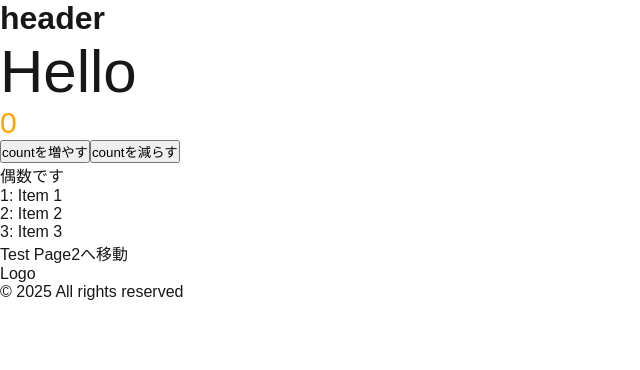
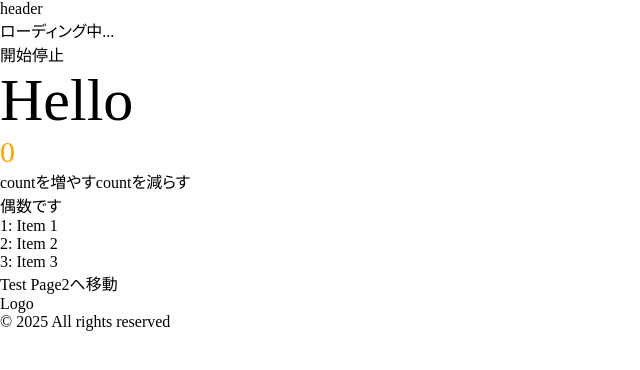
Before and after one commit to kobitoDevelopment/Next-js, a Next.js app: page /test in a window 1280 px wide. Shown: the top 370 px of the page, without its empty margins (0-640 px from the left). Built offline with nearby package versions, Linux system fonts and the light colour scheme.

Commit message:
Add files via upload

```diff
--- /dev/null
+++ b/src/app/components/test/loading/MyLoading.tsx
@@ -0,0 +1,13 @@
+"use client";
+import { useLoading } from "@/app/context/LoadingContext";
+
+export default function MyLoading() {
+  const { isLoading, startLoading, stopLoading } = useLoading();
+  return (
+    <div>
+      <p>{isLoading ? "ローディング中..." : "完了！"}</p>
+      <button onClick={startLoading}>開始</button>
+      <button onClick={stopLoading}>停止</button>
+    </div>
+  );
+}
--- /dev/null
+++ b/src/app/context/LoadingContext.tsx
@@ -0,0 +1,67 @@
+"use client";
+import { createContext, useContext, useState, ReactNode } from "react";
+
+// 型定義
+type LoadingContextType = {
+  isLoading: boolean;
+  startLoading: () => void;
+  stopLoading: () => void;
+};
+
+/* Context を作成
+ *  Context とは...
+ *  アプリ内で、あるデータをどこでも参照できるようにする仕組み
+ *  createContext() で Context を作成する(事前に用意した型を指定)
+ */
+const LoadingContext = createContext<LoadingContextType | undefined>(undefined);
+
+/* Providerを作成
+ * Provider とは ...
+ * Context を使うためには、「どの範囲でこのデータを使うか」を定義する必要がある
+ * Providerは「このコンポーネント以下では Context のデータが使える」という範囲を決める
+ * この Provider で囲んだコンポーネント以下で Context の値を使える
+ */
+export const LoadingProvider = ({ children }: { children: ReactNode }) => {
+  // useState を使ってローディング状態を管理
+  const [isLoading, setIsLoading] = useState(true);
+
+  // ローディング開始関数（isLoading を true にする）
+  const startLoading = () => setIsLoading(true);
+  // ローディング終了関数（isLoading を false にする）
+  const stopLoading = () => setIsLoading(false);
+
+  return (
+    // ContextProvider を定義し、valueにisLoadingと操作関数を渡す
+    <LoadingContext.Provider value={{ isLoading, startLoading, stopLoading }}>
+      {/*
+       *<LoadingContext.Provider>をJSX(TSX)内で使うことで、LoadingContextの値を提供するProvider を作成し、
+       *この Provider で囲んだコンポーネント（children）に isLoading, startLoading, stopLoading の値を渡せるようにする
+       * 例(以下のような状況)
+       * <LoadingProvider>
+       *   <MyComponent1 />
+       *   <MyComponent2 />
+       *    ...
+       * </LoadingProvider>
+       */}
+      {children}
+    </LoadingContext.Provider>
+  );
+};
+
+// カスタムフックを作成（useContext を使って Context の値を取得）
+export const useLoading = () => {
+  // Context の値を取得
+  const context = useContext(LoadingContext);
+  /* Provider の外で useLoading() を使った場合にエラーを出す
+   * Provider の外とは？
+   * LoadingProviderで囲まれていない場所
+   * useContext(LoadingContext) を使うとLoadingContext.Providerのvalueを取得するが、
+   * LoadingProviderで囲んでいないとvalueが存在せずundefinedになる
+   * undefinedのまま進むとエラーの原因になるため、ここでthrow new Error()を出す
+   */
+  if (!context) {
+    throw new Error("useLoading must be used within a LoadingProvider");
+  }
+  // useLoading() を使ったコンポーネントで isLoading, startLoading, stopLoading を利用可能
+  return context;
+};
--- a/src/app/globals.css
+++ b/src/app/globals.css
@@ -1,42 +1,181 @@
-:root {
-  --background: #ffffff;
-  --foreground: #171717;
+/* App全体で適用されるCSS */
+
+/* Reset  + Base */
+html {
+  block-size: 100%;
+  -webkit-text-size-adjust: none;
+  interpolate-size: allow-keywords;
 }
 
-@media (prefers-color-scheme: dark) {
-  :root {
-    --background: #0a0a0a;
-    --foreground: #ededed;
+body {
+  min-height: 100vh;
+  overflow-wrap: anywhere;
+  line-break: strict;
+  word-break: normal;
+  font-weight: 400;
+  font-feature-settings: "palt";
+  color: #000;
+  background-color: #fff;
+}
+
+@media all and (-ms-high-contrast: none) {
+  body {
+    width: 100%;
   }
 }
 
-html,
-body {
-  max-width: 100vw;
-  overflow-x: hidden;
-}
-
-body {
-  color: var(--foreground);
-  background: var(--background);
-  font-family: Arial, Helvetica, sans-serif;
-  -webkit-font-smoothing: antialiased;
-  -moz-osx-font-smoothing: grayscale;
+.wrap {
+  width: 100%;
+  margin: 0 auto;
+  max-width: 1920px;
 }
 
 * {
+  margin: 0;
+  padding: 0;
+  line-height: calc(0.25rem + 1em + 0.25rem);
+  letter-spacing: 0;
+  font: inherit;
+  font-variant-numeric: tabular-nums;
+  vertical-align: baseline;
+  border: 0;
+  min-width: 0;
+  min-height: 0;
+}
+*,
+::before,
+::after {
   box-sizing: border-box;
-  padding: 0;
-  margin: 0;
+}
+article,
+aside,
+details,
+figcaption,
+figure,
+footer,
+header,
+hgroup,
+menu,
+nav,
+section {
+  display: block;
+}
+ol,
+ul {
+  list-style: none;
+}
+blockquote,
+q {
+  quotes: none;
+}
+blockquote:before,
+blockquote:after,
+q:before,
+q:after {
+  content: "";
+  content: none;
+}
+table {
+  border-collapse: collapse;
+  border-spacing: 0;
 }
 
 a {
-  color: inherit;
+  text-decoration: none;
+  color: #000;
+}
+a:hover {
   text-decoration: none;
 }
+img {
+  vertical-align: bottom;
+  max-width: 100%;
+  height: auto;
+}
+select,
+input,
+textarea,
+button {
+  vertical-align: middle;
+  background-color: transparent;
+  outline: 0px;
+  color: #000;
+}
+select,
+input,
+textarea {
+  border: 1px solid #000;
+}
 
-@media (prefers-color-scheme: dark) {
-  html {
-    color-scheme: dark;
+input[type="radio"],
+input[type="checkbox"] {
+  -moz-appearance: none;
+  -webkit-appearance: none;
+  appearance: none;
+}
+
+input[type="file"] {
+  position: absolute;
+  width: 1px;
+  height: 1px;
+  clip: rect(0, 0, 0, 0);
+}
+
+progress {
+  position: absolute;
+  width: 1px;
+  height: 1px;
+  clip: rect(0, 0, 0, 0);
+}
+
+input[type="checkbox"] {
+  position: relative;
+  display: inline-block;
+  width: 1rem;
+  aspect-ratio: 1/1;
+  margin-right: calc(1rem / 4);
+  border: 1px solid var(--colorBlack1);
+  border-radius: calc(1rem / 4);
+  vertical-align: middle;
+  cursor: pointer;
+  &:checked {
+    &:before {
+      content: "";
+      position: absolute;
+      top: 50%;
+      left: 50%;
+      width: 70%;
+      aspect-ratio: 2/1;
+      border-left: 2px solid var(--colorBlack1);
+      border-bottom: 2px solid var(--colorBlack1);
+      translate: -50% -50%;
+      rotate: -45deg;
+    }
   }
 }
+
+input[type="radio"] {
+  position: relative;
+  display: inline-block;
+  width: 1rem;
+  aspect-ratio: 1/1;
+  margin-right: calc(1rem / 4);
+  border: 1px solid var(--colorBlack1);
+  border-radius: 50%;
+  background-color: var(--colorWhite1);
+  vertical-align: middle;
+  cursor: pointer;
+  &:checked {
+    &:before {
+      content: "";
+      position: absolute;
+      top: 50%;
+      left: 50%;
+      width: 50%;
+      aspect-ratio: 1/1;
+      translate: -50% -50%;
+      border-radius: 50%;
+      background-color: var(--colorBlack1);
+    }
+  }
+}
--- a/src/app/layout.tsx
+++ b/src/app/layout.tsx
@@ -1,31 +1,24 @@
-import type { Metadata } from "next";
-import { Geist, Geist_Mono } from "next/font/google";
+"use client";
+import { useEffect } from "react";
+import { usePathname } from "next/navigation";
+import { LoadingProvider } from "@/app/context/LoadingContext";
 import "./globals.css";
-
-const geistSans = Geist({
-  variable: "--font-geist-sans",
-  subsets: ["latin"],
-});
-
-const geistMono = Geist_Mono({
-  variable: "--font-geist-mono",
-  subsets: ["latin"],
-});
-
-export const metadata: Metadata = {
-  title: "Create Next App",
-  description: "Generated by create next app",
-};
 
 export default function RootLayout({
   children,
 }: Readonly<{
   children: React.ReactNode;
 }>) {
+  const pathname = usePathname(); // ページ遷移を検知
+
+  useEffect(() => {
+    // ページ遷移時に何かしたい場合
+    console.log(pathname);
+  }, [pathname]); // ページ遷移時に発火
   return (
-    <html lang="en">
-      <body className={`${geistSans.variable} ${geistMono.variable}`}>
-        {children}
+    <html lang="ja">
+      <body>
+        <LoadingProvider>{children}</LoadingProvider>
       </body>
     </html>
   );
--- a/src/app/test/page.tsx
+++ b/src/app/test/page.tsx
@@ -2,10 +2,19 @@ import LayoutTest from "@/app/components/layouts/LayoutTest";
 import Greeting from "@/app/components/test/greeting/Greeting";
 import For from "@/app/components/test/for/For";
 import MyLink from "@/app/components/test/links/MyLink";
+import MyLoading from "@/app/components/test/loading/MyLoading";
+
+// <head>の中に代入したい値を設定
+export const metadata = {
+  title: "Test1",
+  description: "Test1",
+};
+
 export default function TestPage() {
   return (
     <LayoutTest>
       <div>
+        <MyLoading />
         <Greeting message="Hello" initialCount={0} />
         <For />
         <MyLink />
```
Also changed, not shown: src/app/components/test3/MyHook/MyHook.tsx (added, +18 -0 lines), src/app/components/test3/MyUtils/MyUtils.tsx (added, +9 -0 lines), src/app/hook/useSetBackgroundColor.tsx (added, +23 -0 lines), src/app/test2/page.tsx (+9 -0 lines), src/app/test3/page.tsx (+11 -0 lines), src/app/utils/formatDate.ts (added, +8 -0 lines).
